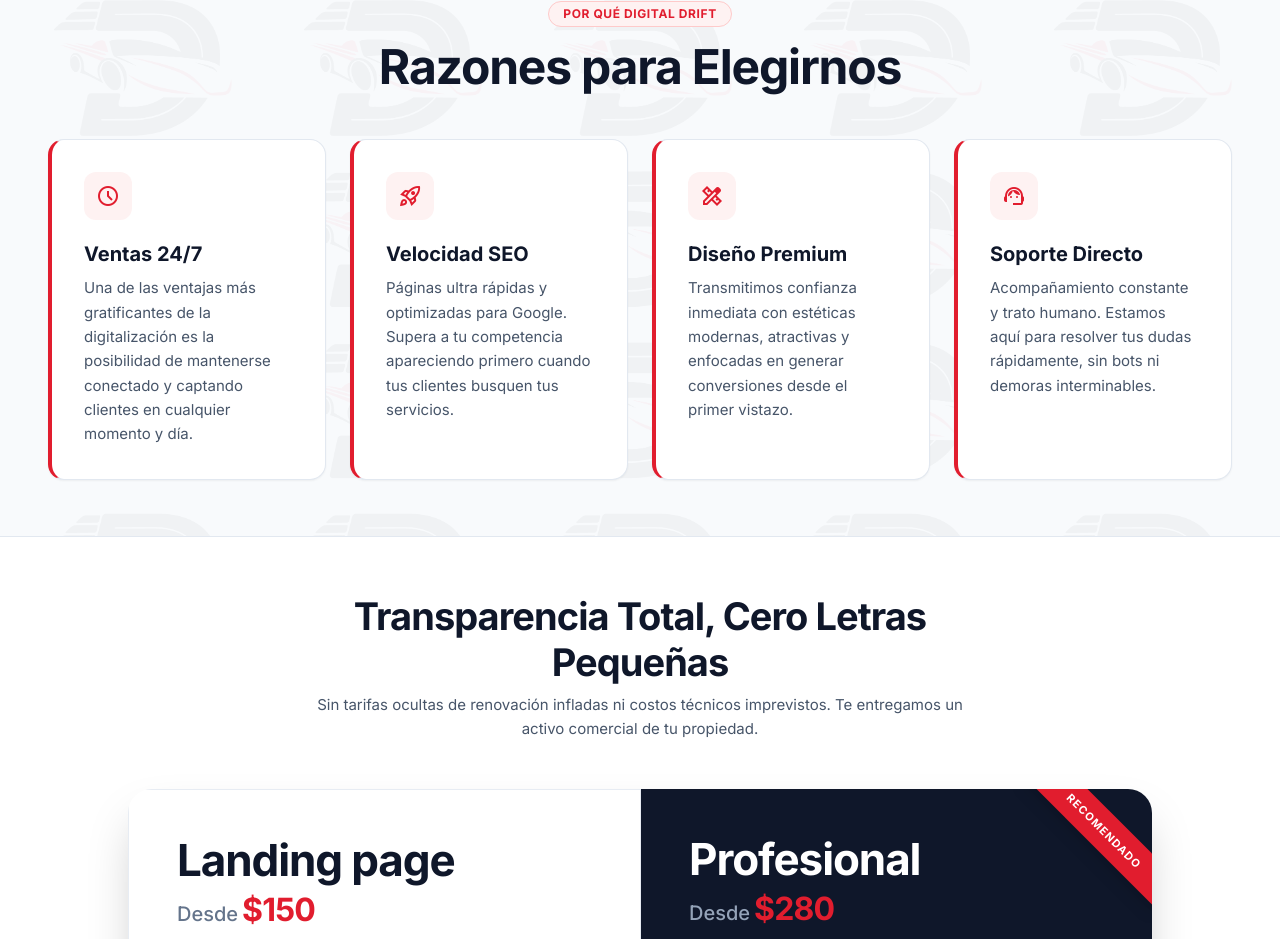
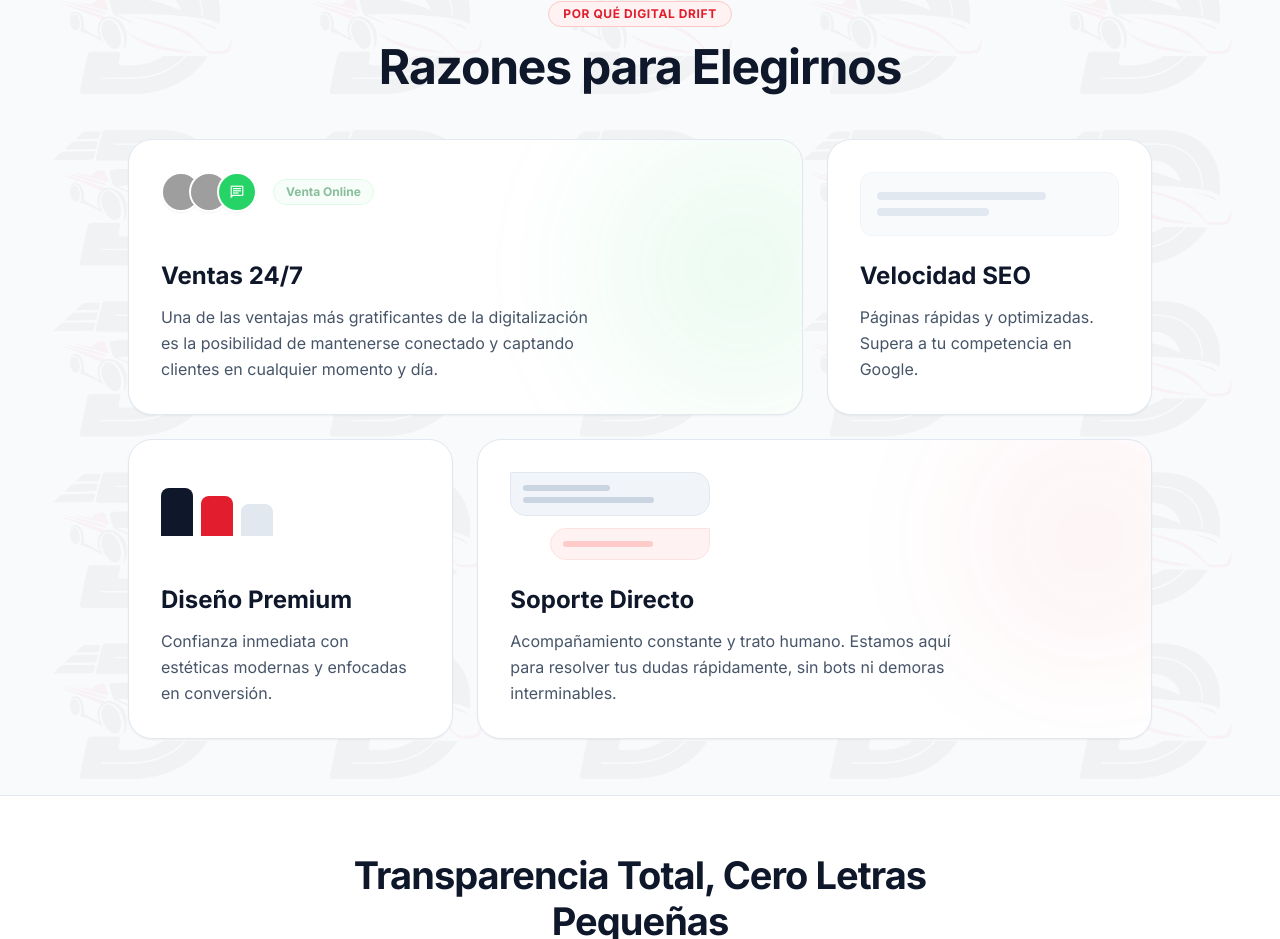
Before and after one commit to santiagoxx93/Digital_Drift_Software, a React (Vite) app: page / in a window 1280 px wide. Shown: the part 2930-3869 px from the top of the page. Built offline with nearby package versions, Linux system fonts and the light colour scheme; grey boxes are pictures that could not be loaded.

Commit message:
UI: Refactor Razones to Bento Grid with custom micro-illustrations, remove red borders

```diff
--- a/src/App.jsx
+++ b/src/App.jsx
@@ -574,50 +574,89 @@ function App() {
         Razones para Elegirnos
       </h2>
 
-      <div className="grid grid-cols-1 md:grid-cols-2 lg:grid-cols-4 gap-6 w-full">
+      <div className="grid grid-cols-1 md:grid-cols-3 gap-6 w-full max-w-5xl mx-auto">
 
-        {/* Razón 1 */}
-        <div className="bg-white p-6 md:p-8 rounded-2xl shadow-sm border border-slate-200 border-l-4 border-l-[#e11d2e] hover:shadow-lg hover:-translate-y-1 transition-all duration-300 group">
-          <div className="w-12 h-12 bg-red-50 rounded-xl flex items-center justify-center mb-5 group-hover:bg-[#e11d2e] transition-colors duration-300">
-            <span className="material-symbols-outlined text-[#e11d2e] group-hover:text-white text-2xl transition-colors duration-300">schedule</span>
+        {/* Razón 1 - Wide Card */}
+        <div className="bg-white p-8 rounded-3xl shadow-sm border border-slate-200 hover:shadow-xl transition-all duration-300 group md:col-span-2 flex flex-col justify-between overflow-hidden relative">
+          <div className="absolute right-[-10%] top-0 opacity-10 group-hover:opacity-20 transition-opacity pointer-events-none">
+            <div className="w-64 h-64 bg-[#25D366] rounded-full blur-[80px]"></div>
           </div>
-          <h3 className="font-bold text-xl text-slate-900 mb-2">Ventas 24/7</h3>
-          <p className="text-slate-600 text-[15px] leading-relaxed">
+          <div className="flex gap-4 items-center mb-6 z-10">
+            <div className="flex -space-x-3">
+              <div className="w-10 h-10 rounded-full bg-slate-200 border-2 border-white shadow-sm overflow-hidden">
+                <img src="https://i.pravatar.cc/100?img=12" alt="Usuario" className="w-full h-full object-cover" />
+              </div>
+              <div className="w-10 h-10 rounded-full bg-slate-200 border-2 border-white shadow-sm overflow-hidden">
+                <img src="https://i.pravatar.cc/100?img=5" alt="Usuario" className="w-full h-full object-cover" />
+              </div>
+              <div className="w-10 h-10 rounded-full bg-[#25D366] border-2 border-white shadow-sm flex items-center justify-center">
+                <span className="material-symbols-outlined text-white text-[16px]">chat</span>
+              </div>
+            </div>
+            <div className="px-3 py-1 bg-green-50 text-green-700 rounded-full text-xs font-bold border border-green-200 animate-pulse">Venta Online</div>
+          </div>
+          <div className="z-10">
+            <h3 className="font-bold text-2xl text-slate-900 mb-3">Ventas 24/7</h3>
+            <p className="text-slate-600 text-base leading-relaxed max-w-md">
               Una de las ventajas más gratificantes de la digitalización es la posibilidad de mantenerse conectado y captando clientes en cualquier momento y día.
             </p>
           </div>
+        </div>
 
-        {/* Razón 2 */}
-        <div className="bg-white p-6 md:p-8 rounded-2xl shadow-sm border border-slate-200 border-l-4 border-l-[#e11d2e] hover:shadow-lg hover:-translate-y-1 transition-all duration-300 group">
-          <div className="w-12 h-12 bg-red-50 rounded-xl flex items-center justify-center mb-5 group-hover:bg-[#e11d2e] transition-colors duration-300">
-            <span className="material-symbols-outlined text-[#e11d2e] group-hover:text-white text-2xl transition-colors duration-300">rocket_launch</span>
+        {/* Razón 2 - Square Card */}
+        <div className="bg-white p-8 rounded-3xl shadow-sm border border-slate-200 hover:shadow-xl transition-all duration-300 group flex flex-col justify-between relative overflow-hidden">
+          <div className="mb-6 w-full h-16 bg-slate-50 rounded-xl border border-slate-100 flex flex-col justify-center px-4 gap-2 relative z-10 overflow-hidden">
+            <div className="w-3/4 h-2 bg-slate-200 rounded-full overflow-hidden">
+              <div className="w-full h-full bg-gradient-to-r from-[#e11d2e] to-orange-400 transform -translate-x-full group-hover:translate-x-0 transition-transform duration-700"></div>
             </div>
-          <h3 className="font-bold text-xl text-slate-900 mb-2">Velocidad SEO</h3>
-          <p className="text-slate-600 text-[15px] leading-relaxed">
-            Páginas ultra rápidas y optimizadas para Google. Supera a tu competencia apareciendo primero cuando tus clientes busquen tus servicios.
+            <div className="w-1/2 h-2 bg-slate-200 rounded-full overflow-hidden">
+              <div className="w-full h-full bg-gradient-to-r from-[#e11d2e] to-orange-400 transform -translate-x-full group-hover:translate-x-0 transition-transform duration-700 delay-100"></div>
+            </div>
+            <div className="absolute right-4 text-xs font-bold text-[#e11d2e] opacity-0 group-hover:opacity-100 transition-opacity duration-700 delay-300">100/100</div>
+          </div>
+          <div className="z-10">
+            <h3 className="font-bold text-2xl text-slate-900 mb-3">Velocidad SEO</h3>
+            <p className="text-slate-600 text-base leading-relaxed">
+              Páginas rápidas y optimizadas. Supera a tu competencia en Google.
             </p>
           </div>
+        </div>
 
-        {/* Razón 3 */}
-        <div className="bg-white p-6 md:p-8 rounded-2xl shadow-sm border border-slate-200 border-l-4 border-l-[#e11d2e] hover:shadow-lg hover:-translate-y-1 transition-all duration-300 group">
-          <div className="w-12 h-12 bg-red-50 rounded-xl flex items-center justify-center mb-5 group-hover:bg-[#e11d2e] transition-colors duration-300">
-            <span className="material-symbols-outlined text-[#e11d2e] group-hover:text-white text-2xl transition-colors duration-300">design_services</span>
+        {/* Razón 3 - Square Card */}
+        <div className="bg-white p-8 rounded-3xl shadow-sm border border-slate-200 hover:shadow-xl transition-all duration-300 group flex flex-col justify-between relative overflow-hidden">
+          <div className="mb-6 flex gap-2 relative z-10 h-16 items-end">
+            <div className="w-8 h-12 bg-slate-900 rounded-t-lg group-hover:h-16 transition-all duration-300"></div>
+            <div className="w-8 h-10 bg-[#e11d2e] rounded-t-lg group-hover:h-14 transition-all duration-300 delay-75"></div>
+            <div className="w-8 h-8 bg-slate-200 rounded-t-lg group-hover:h-12 transition-all duration-300 delay-150"></div>
           </div>
-          <h3 className="font-bold text-xl text-slate-900 mb-2">Diseño Premium</h3>
-          <p className="text-slate-600 text-[15px] leading-relaxed">
-            Transmitimos confianza inmediata con estéticas modernas, atractivas y enfocadas en generar conversiones desde el primer vistazo.
+          <div className="z-10">
+            <h3 className="font-bold text-2xl text-slate-900 mb-3">Diseño Premium</h3>
+            <p className="text-slate-600 text-base leading-relaxed">
+              Confianza inmediata con estéticas modernas y enfocadas en conversión.
             </p>
           </div>
+        </div>
 
-        {/* Razón 4 */}
-        <div className="bg-white p-6 md:p-8 rounded-2xl shadow-sm border border-slate-200 border-l-4 border-l-[#e11d2e] hover:shadow-lg hover:-translate-y-1 transition-all duration-300 group">
-          <div className="w-12 h-12 bg-red-50 rounded-xl flex items-center justify-center mb-5 group-hover:bg-[#e11d2e] transition-colors duration-300">
-            <span className="material-symbols-outlined text-[#e11d2e] group-hover:text-white text-2xl transition-colors duration-300">support_agent</span>
+        {/* Razón 4 - Wide Card */}
+        <div className="bg-white p-8 rounded-3xl shadow-sm border border-slate-200 hover:shadow-xl transition-all duration-300 group md:col-span-2 flex flex-col justify-between overflow-hidden relative">
+          <div className="absolute right-[-10%] top-[-10%] opacity-5 group-hover:opacity-10 transition-opacity pointer-events-none">
+            <div className="w-64 h-64 bg-[#e11d2e] rounded-full blur-[80px]"></div>
           </div>
-          <h3 className="font-bold text-xl text-slate-900 mb-2">Soporte Directo</h3>
-          <p className="text-slate-600 text-[15px] leading-relaxed">
+          <div className="flex flex-col gap-3 mb-6 z-10 w-full max-w-[200px]">
+            <div className="w-full bg-slate-100 rounded-2xl rounded-tl-none p-3 border border-slate-200 transform origin-left group-hover:scale-105 transition-transform duration-300">
+              <div className="w-1/2 h-1.5 bg-slate-300 rounded-full mb-1.5"></div>
+              <div className="w-3/4 h-1.5 bg-slate-300 rounded-full"></div>
+            </div>
+            <div className="w-[80%] bg-red-50 rounded-2xl rounded-tr-none p-3 border border-red-100 self-end transform origin-right group-hover:scale-105 transition-transform duration-300 delay-75">
+              <div className="w-2/3 h-1.5 bg-red-200 rounded-full"></div>
+            </div>
+          </div>
+          <div className="z-10">
+            <h3 className="font-bold text-2xl text-slate-900 mb-3">Soporte Directo</h3>
+            <p className="text-slate-600 text-base leading-relaxed max-w-md">
               Acompañamiento constante y trato humano. Estamos aquí para resolver tus dudas rápidamente, sin bots ni demoras interminables.
             </p>
+          </div>
         </div>
 
       </div>
```
Lines whose indentation alone changed are shown as unchanged.
